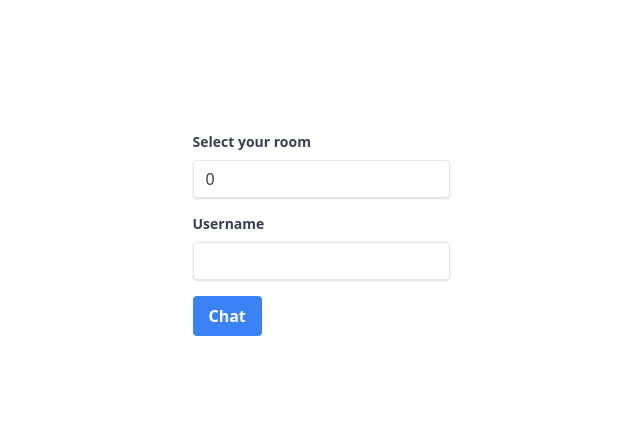
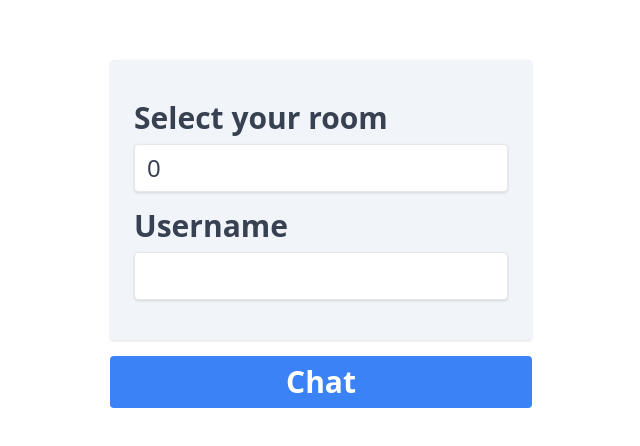
Before and after one commit to lukasjarmara/chatroom, a React (Create React App) app: page / in a window 1280 px wide. Shown: the part 166-612 px from the top of the page, without its empty margins (319-959 px from the left). Built offline with nearby package versions, Linux system fonts and the light colour scheme.

Commit message:
Started styling Room (input and room name are done), changed how messages are save to only include their number

```diff
--- a/src/Components/Choose/Choose.tsx
+++ b/src/Components/Choose/Choose.tsx
@@ -14,10 +14,11 @@ const Choose: React.FC = () => {
   return (
     <div className="w-screen h-screen flex justify-center items-center flex-col">
       <form onSubmit={useSubmit}>
+        <div className="bg-slate-100 py-10 px-6 shadow rounded">
           <div>
             <label
               htmlFor="roomNumber"
-            className="block text-gray-700 text-sm font-bold mb-2"
+              className="block text-gray-700 text-3xl font-bold mb-2"
             >
               Select your room
             </label>
@@ -26,13 +27,13 @@ const Choose: React.FC = () => {
               type="number"
               value={room}
               onChange={(e) => setRoom(Number(e.target.value))}
-            className="shadow appearance-none border rounded w-full py-2 px-3 text-gray-700 leading-tight focus:outline-none focus:shadow-outline"
+              className="text-2xl shadow appearance-none border rounded w-full py-2 px-3 text-gray-700 leading-tight focus:outline-none focus:shadow-outline"
             ></input>
           </div>
           <div className="mt-4">
             <label
               htmlFor="userInput"
-            className="block text-gray-700 text-sm font-bold mb-2"
+              className="text-3xl block text-gray-700 font-bold mb-2"
             >
               Username
             </label>
@@ -42,12 +43,13 @@ const Choose: React.FC = () => {
               value={user}
               onChange={(e) => setUser(e.target.value)}
               required
-            className="shadow appearance-none border rounded w-full py-2 px-3 text-gray-700 leading-tight focus:outline-none focus:shadow-outline"
+              className="text-2xl shadow appearance-none border rounded w-full py-2 px-3 text-gray-700 leading-tight focus:outline-none focus:shadow-outline"
             />
+          </div>
         </div>
         <button
           type="submit"
-          className="bg-blue-500 hover:bg-blue-700 text-white font-bold py-2 px-4 rounded mt-4"
+          className="bg-blue-500 hover:bg-blue-700 text-white font-bold py-2 px-4 rounded mt-4 text-3xl w-full"
         >
           Chat
         </button>
--- a/src/Components/Room/Room.tsx
+++ b/src/Components/Room/Room.tsx
@@ -31,7 +31,7 @@ const Room: React.FC = () => {
   }, [messages]);
   const handleSubmit = (e) => {
     e.preventDefault();
-    set(ref(db, `/room-${roomId}/message-${lastMessage + 1}`), {
+    set(ref(db, `/room-${roomId}/${lastMessage + 1}`), {
       message: response,
       user: user,
     });
@@ -46,24 +46,32 @@ const Room: React.FC = () => {
         </div>
       ) : (
         <>
-          <div className="flex flex-col justify-between items-center">
-            <h1>{roomId}</h1>
-            <div>
-              {messages.map((message, index) => (
-                <div key={index}>
-                  <label>{message.user}</label>
-                  <p> {message.message}</p>
-                </div>
-              ))}
+          <div className="flex flex-col justify-between">
+            <h1 className="text-3xl font-bold mb-4 self-center">{roomId}</h1>
+            <div className="flex flex-col items-start">
+              <div className="flex flex-col gap-2">
+                {messages.map((message, index) => (
+                  <div key={index}>
+                    <label className="font-bold text-sm">{message.user}</label>
+                    <p className="text-gray-600 text-xl">{message.message}</p>
+                  </div>
+                ))}
+              </div>
             </div>
-            <form onSubmit={handleSubmit} className="fixed bottom-5">
+
+            <form
+              onSubmit={handleSubmit}
+              className="fixed bottom-5 flex gap-2 w-full justify-center"
+            >
               <input
-                className="bg-black text-white"
+                className="bg-slate-800 text-white py-2 rounded"
                 onChange={(e) => setResponse(e.target.value)}
                 value={response}
               />
-              <button>
-                <span className="material-symbols-outlined">send</span>
+              <button className="bg-blue-500 text-white px-2 py-1 rounded hover:bg-blue-700">
+                <span className="material-symbols-outlined align-middle">
+                  send
+                </span>
               </button>
             </form>
           </div>
```
Lines whose indentation alone changed are shown as unchanged.
